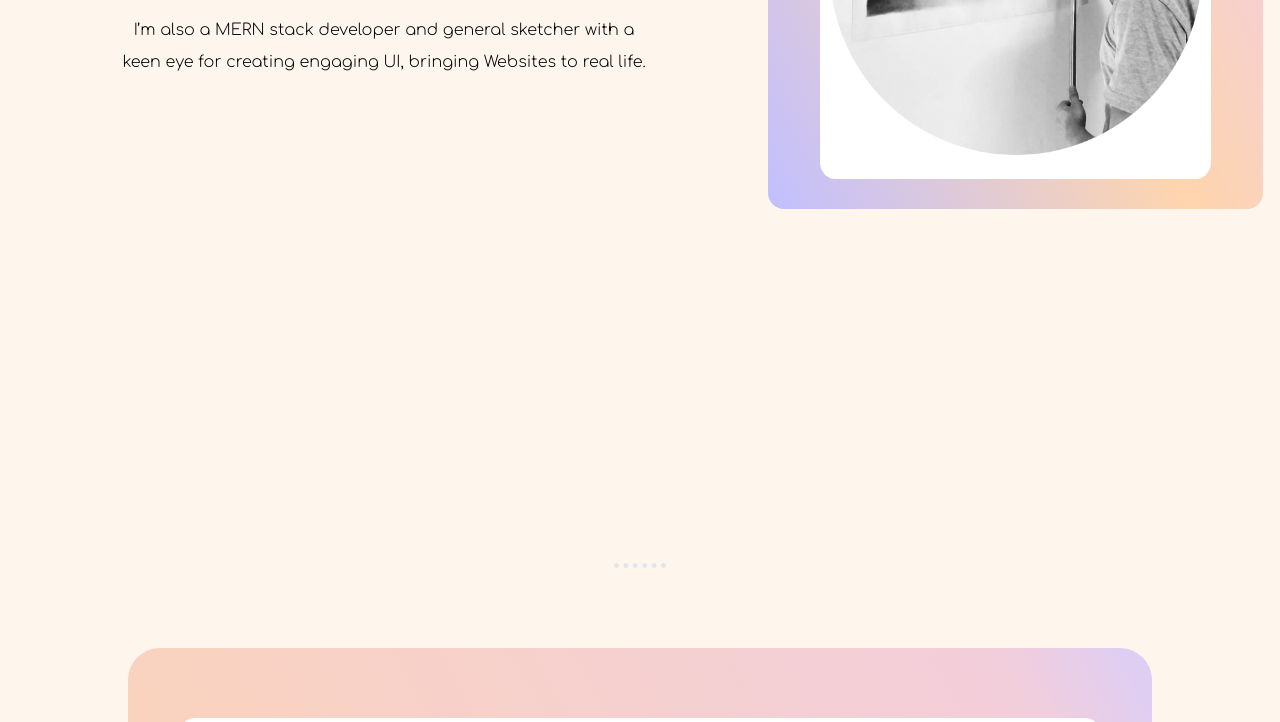
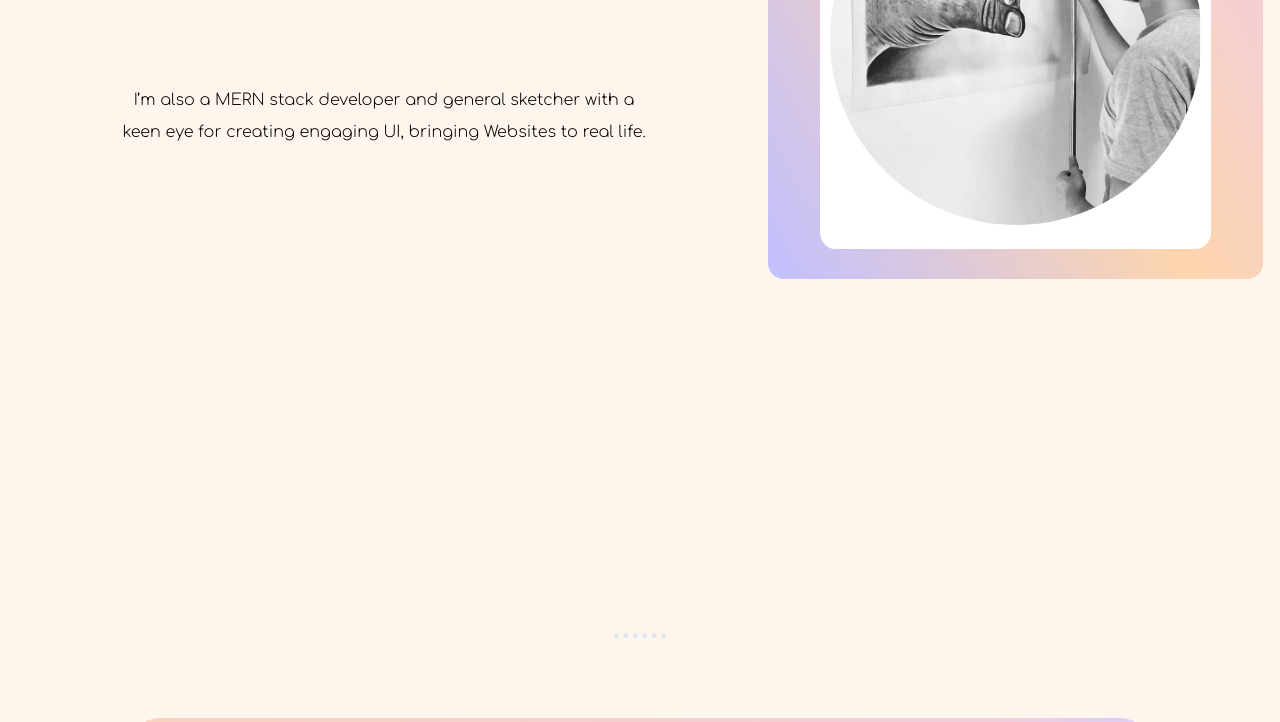
Before and after one commit to PriyanshuChaudhary272/CV, a plain HTML site: page index.html in a window 1280 px wide. Shown: the part 367-1089 px from the top of the page. Drawn offline with Linux system fonts and the light colour scheme; a web font is replaced by a local one.

Commit message:
top-container set

```diff
--- a/css/style.css
+++ b/css/style.css
@@ -52,7 +52,7 @@
   display: flex;
   height: 100vh;
   /* position: relative; */
-  padding-top: 30px;
+  padding-top: 100px;
   background-color: linear-gradient(to bottom, rgba(245, 246, 252, 0.596), rgb(150, 20, 117))
 }
 .top-cloud{
```
